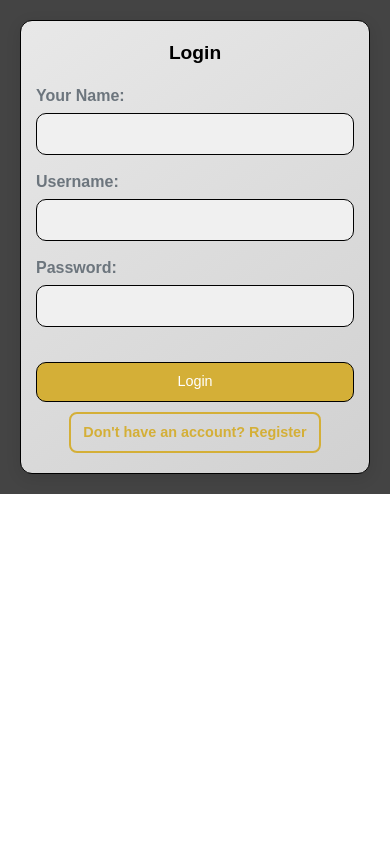
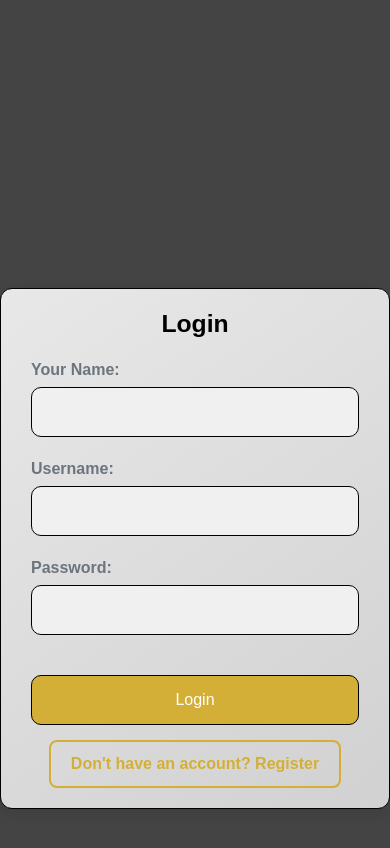
Before and after one commit to harishthangavelp/News-Channel, a React (Vite) app in the folder News-Project/my-news-channel/: page /login in a window 390 px wide. Shown: the top 848 px of the page. Built offline with nearby package versions, Linux system fonts and the light colour scheme.

Commit message:
news-channel

```diff
--- a/News-Project/my-news-channel/src/User/Login.css
+++ b/News-Project/my-news-channel/src/User/Login.css
@@ -3,7 +3,7 @@
     display: flex;
     justify-content: center;
     align-items: center;
-    height: 110vh; /* Full height of the viewport */
+    height: 130vh; /* Full height of the viewport */
     width: 100vw;  /* Full width of the viewport */
     position: absolute; /* Ensures the container spans the entire viewport */
     top: 0;
@@ -137,65 +137,32 @@
 }
 
 /* Responsive Design */
-@media screen and (max-width: 768px) {
+/* For very small devices (older phones, below 360px width) */
+@media screen and (max-width: 360px) {
     .auth-containerl {
-        height: auto;
-        padding: 20px;
-        left: 0;
+        height: auto; /* Adjust height for smaller screens */
+        padding: 10px; /* Reduce padding for better fit */
     }
 
     .form-wrapperl {
-        padding: 30px 20px;
-        width: 100%;
-        max-width: 100%;
+        padding: 15px 10px;
     }
 
     .h2l {
-        font-size: 1.5rem;
+        font-size: 1rem; /* Smaller font for headers */
     }
 
-    .forml {
-        width: 100%;
-    }
-
-    .input-groupl {
-        margin-bottom: 15px;
+    .submit-btnl, .toggle-btnl, .back-btnl {
+        font-size: 0.8rem;
+        padding: 6px 8px; /* Compact buttons */
     }
 
     .inputl {
-        padding: 10px;
-    }
-
-    .submit-btnl, .toggle-btnl {
-        padding: 10px 12px;
+        padding: 6px; /* Smaller inputs */
+        font-size: 0.9rem; /* Reduce input text size */
     }
 
     .back-btnl {
-        margin-top: 10px;
-        padding: 8px 15px;
+        font-size: 0.8rem;
     }
 }
-
-@media screen and (max-width: 480px) {
-    .form-wrapperl {
-        padding: 20px 15px;
-    }
-
-    .h2l {
-        font-size: 1.2rem;
-    }
-
-    .submit-btnl, .toggle-btnl {
-        padding: 8px 10px;
-        font-size: 0.9rem;
-    }
-
-    .back-btnl {
-        font-size: 0.9rem;
-        padding: 8px 12px;
-    }
-
-    .inputl {
-        padding: 8px;
-    }
-}
```
